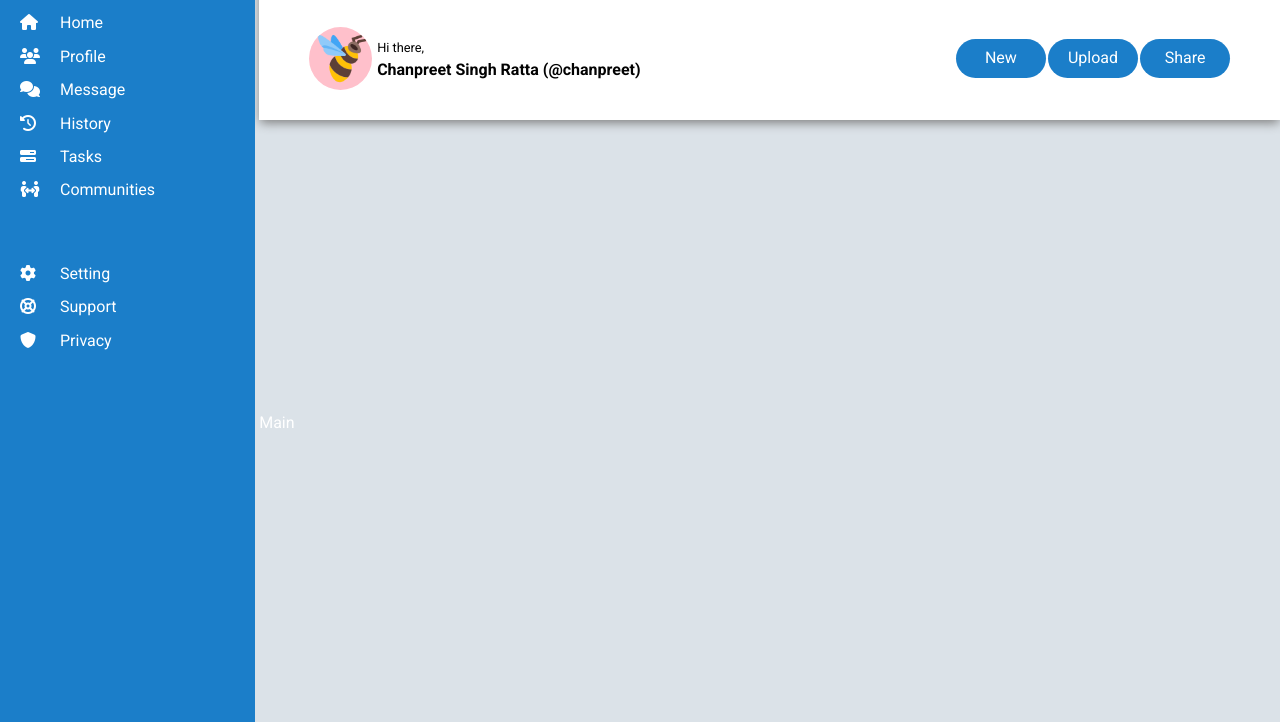
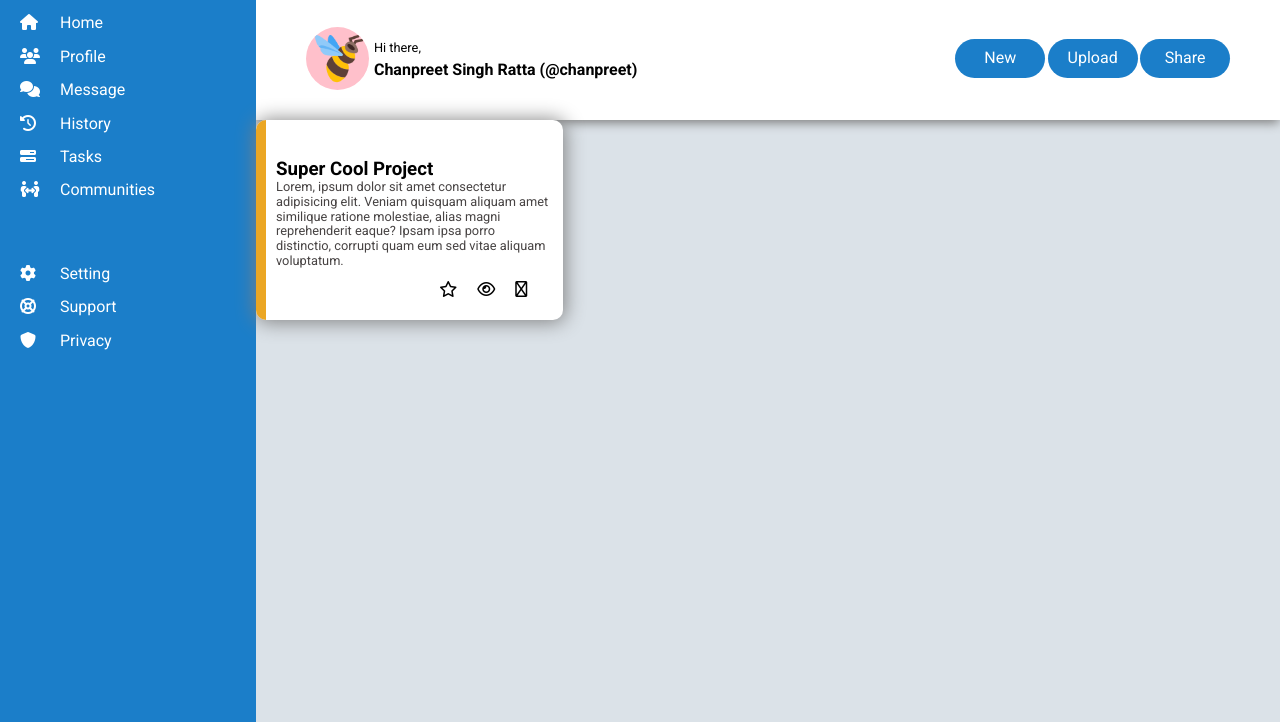
Before and after one commit to chanpreetRatta/dashboard, a website: page index.html in a window 1280 px wide. Shown: the part 78-800 px from the top of the page. Drawn offline with nearby package versions, Linux system fonts and the light colour scheme.

Commit message:
fixed nav bar

```diff
--- a/index.html
+++ b/index.html
@@ -102,7 +102,31 @@
           </div>
         </section>
       </div>
-      <div class="main">Main</div>
+      <div class="main">
+        <div class="pojects">
+          <div class="card">
+            <section class="ribbion"></section>
+            <section class="content">
+              <section class="text">
+                <h3>Super Cool Project</h3>
+                <p>
+                  Lorem, ipsum dolor sit amet consectetur adipisicing elit.
+                  Veniam quisquam aliquam amet similique ratione molestiae,
+                  alias magni reprehenderit eaque? Ipsam ipsa porro distinctio,
+                  corrupti quam eum sed vitae aliquam voluptatum.
+                </p>
+              </section>
+              <section class="card-icons">
+                <i class="fa fa-regular fa-star"></i>
+                <i class="fa fa-regular fa-eye"></i>
+                <i class="fa fa-regular fa-link"></i>
+              </section>
+            </section>
+          </div>
+        </div>
+        <div class="announcements"></div>
+        <div class="trending"></div>
+      </div>
     </div>
   </body>
 </html>
--- a/style.css
+++ b/style.css
@@ -4,6 +4,7 @@
 
 html, body{
     font-family: 'Roboto', sans-serif;
+    height: 100vh;
     color: white;
     background-color: rgb(219, 226, 232);
 }
@@ -32,14 +33,15 @@ ul{
 }
 
 .container{
-    height: 100vh;
+    height: 100%;
     display: grid;
     grid-template-columns: 1fr 4fr;
-    grid-template-rows: fit-content 5fr;
-    gap: 4px;
+    grid-template-rows: min-content 1fr;
+
 }
 
 .sidebar{
+    height: 100%;
     background-color: rgb(27, 126, 201);
     padding: 10px 20px 0 20px ;
     grid-column: 1 / 2;
@@ -58,7 +60,7 @@ ul{
 }
 
 .nav{
-    height: fit-content;
+
     color: rgb(2, 2, 2);
     background-color: white;
     padding: 30px 50px;
@@ -135,5 +137,50 @@ ul{
 }
 
 .main{
+    display: grid;
+    grid-template-columns: 3fr 2fr;
+    grid-template-rows: 1fr 1fr;
+}
+
+.card{
+    width: 50%;
+    height: 200px;
+    background-color: white;
+    color: black;
+    border-radius: 10px;
+    box-shadow: 1px 1px 20px 1px grey;
+    overflow: hidden;
+    display: grid;
+    grid-template-columns: 10px 1fr;
+}
+
+.ribbion{
+    background-color: rgb(235, 166, 35);
+}
+
+.card .content{
+    padding: 20px 10px;
+    display: grid;
+    grid-template-rows: 4fr 1fr;
+}
+
+
+.card-icons{
+    margin: 0 20px;
+    justify-self: end;
+    display: grid;
+    grid-template-columns: 1fr 1fr 1fr;
+    gap: 20px;
 
 }
+
+.card .content h3{
+    margin-bottom: 0;
+}
+
+.card .content p{
+    margin-top: 0;
+    text-overflow: ellipsis;
+    font-size: .8rem;
+    color: rgb(71, 67, 67);
+}
```
Also changed, not shown: playground.html (added, +15 -0 lines).
